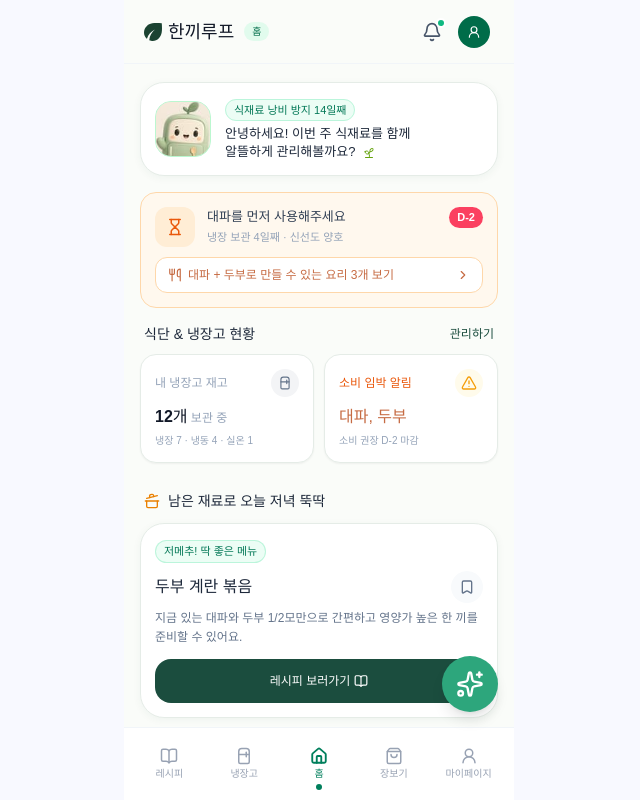
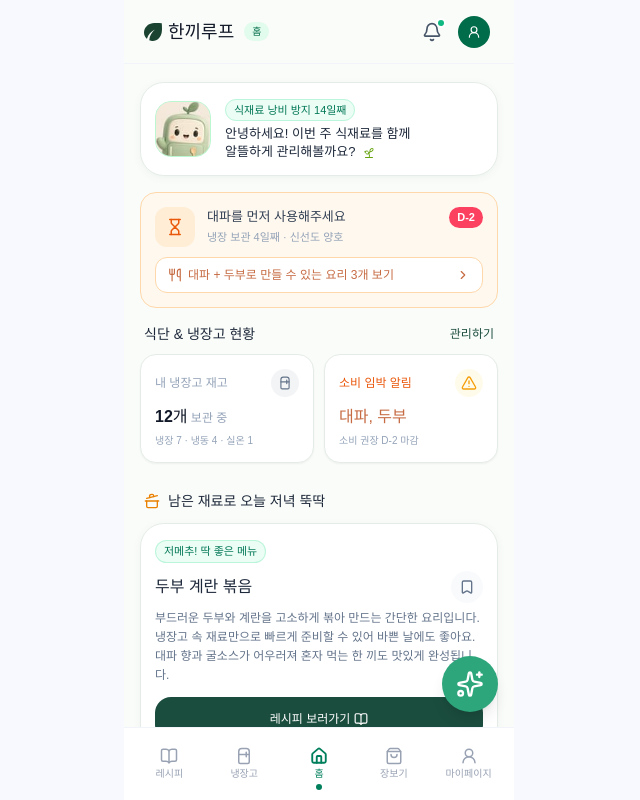
Before and after one commit to cntjdus/est-ai-challengers-2-hackathon-fe, a React (Vite) app in the folder hankkiloop/: page / in a window 1280 px wide. Shown: the whole page, without its empty margins (321-961 px from the left). Built offline with nearby package versions, Linux system fonts and the light colour scheme.

Commit message:
fix: 직전 수정 내용 백엔드 api 연동 가능하게

```diff
--- a/hankkiloop/src/components/home/HomeRecipeCard.jsx
+++ b/hankkiloop/src/components/home/HomeRecipeCard.jsx
@@ -1,13 +1,12 @@
 import { useState } from 'react'
 import { Bookmark, BookOpen, Timer } from 'lucide-react'
-// Figma 원본 사진 확보 후 imageSrc에 로컬 에셋을 전달합니다.
-export default function HomeRecipeCard({ imageSrc, onOpen }) {
+export default function HomeRecipeCard({ recipe, onOpen }) {
   const [saved, setSaved] = useState(false)
   return <article className="rounded-3xl border border-[#e5ece7] bg-white p-3.5 shadow-[0_2px_8px_rgba(27,77,62,0.05)]">
-    {imageSrc && <div className="relative mb-3 overflow-hidden rounded-2xl"><img src={imageSrc} alt="두부와 계란, 대파를 볶아 담은 요리" className="aspect-[2/1] w-full object-cover" /><span className="absolute right-2 bottom-3 flex items-center gap-1 rounded-full bg-black/50 px-2 py-1 text-[11px] text-white"><Timer aria-hidden="true" className="size-3" />15분 완성</span></div>}
+    {recipe.image && <div className="relative mb-3 overflow-hidden rounded-2xl"><img src={recipe.image} alt={recipe.title} className="aspect-[2/1] w-full object-cover" /><span className="absolute right-2 bottom-3 flex items-center gap-1 rounded-full bg-black/50 px-2 py-1 text-[11px] text-white"><Timer aria-hidden="true" className="size-3" />{recipe.minutes}분 완성</span></div>}
     <span className="inline-block rounded-full border border-[#a7f3d0]/70 bg-[#ecfdf5] px-2 py-0.5 text-[11px] text-[#047857]">저메추! 딱 좋은 메뉴</span>
-    <div className="mt-2 flex items-center justify-between"><h3 className="text-base text-[#1e293b]">두부 계란 볶음</h3><button type="button" aria-label="레시피 저장" aria-pressed={saved} onClick={() => setSaved(!saved)} className="flex size-8 items-center justify-center rounded-full bg-[#f8fafc] text-[#64748b] aria-pressed:bg-[#d1fae5] aria-pressed:text-[#006c49]"><Bookmark aria-hidden="true" className="size-4" fill={saved ? "currentColor" : "none"} /></button></div>
-    <p className="mt-1.5 text-xs leading-[19px] text-[#64748b]">지금 있는 대파와 두부 1/2모만으로 간편하고 영양가 높은 한 끼를 준비할 수 있어요.</p>
-    <button type="button" onClick={onOpen} className="mt-3 flex min-h-11 w-full items-center justify-center gap-1 rounded-2xl bg-[#1b4d3e] px-3 text-xs text-white">레시피 보러가기<BookOpen aria-hidden="true" className="size-3.5" /></button>
+    <div className="mt-2 flex items-center justify-between"><h3 className="text-base text-[#1e293b]">{recipe.title}</h3><button type="button" aria-label="레시피 저장" aria-pressed={saved} onClick={() => setSaved(!saved)} className="flex size-8 items-center justify-center rounded-full bg-[#f8fafc] text-[#64748b] aria-pressed:bg-[#d1fae5] aria-pressed:text-[#006c49]"><Bookmark aria-hidden="true" className="size-4" fill={saved ? "currentColor" : "none"} /></button></div>
+    <p className="mt-1.5 text-xs leading-[19px] text-[#64748b]">{recipe.description ?? recipe.ingredientSummary}</p>
+    <button type="button" onClick={() => onOpen(recipe.id)} className="mt-3 flex min-h-11 w-full items-center justify-center gap-1 rounded-2xl bg-[#1b4d3e] px-3 text-xs text-white">레시피 보러가기<BookOpen aria-hidden="true" className="size-3.5" /></button>
   </article>
 }
--- a/hankkiloop/src/pages/Home.jsx
+++ b/hankkiloop/src/pages/Home.jsx
@@ -4,8 +4,12 @@ import HomeHeader from '../components/home/HomeHeader'
 import HomeRecipeCard from '../components/home/HomeRecipeCard'
 import BottomNavigation from '../components/common/BottomNavigation'
 import character from '../assets/hankkiloop-character.png'
+import { recipes, sortRecipesByLatest } from '../data/recipes'
 
-export default function Home({ onNavigate }) {
+// API 연결 시 동일한 레시피 형식의 추천 목록을 recommendedRecipes로 전달합니다.
+const defaultRecommendedRecipes = sortRecipesByLatest(recipes).slice(0, 1)
+
+export default function Home({ onNavigate, recommendedRecipes = defaultRecommendedRecipes }) {
   const pageRef = useRef(null)
   useEffect(() => { pageRef.current.focus() }, [])
   const handleRecipe = () => {
@@ -33,7 +37,7 @@ export default function Home({ onNavigate }) {
             <div className="rounded-2xl border border-[#e5ece7] bg-white p-3.5 shadow-xs"><div className="flex items-center justify-between gap-1"><h3 className="text-xs text-[#ea580c]">소비 임박 알림</h3><span aria-hidden="true" className="flex size-7 items-center justify-center rounded-full bg-[#fffbeb] text-sm text-[#f59e0b]"><TriangleAlert aria-hidden="true" className="size-4" /></span></div><p className="mt-2 text-base text-[#c66b43]">대파, 두부</p><p className="mt-1 text-[10px] text-[#94a3b8]">소비 권장 D-2 마감</p></div>
           </div>
         </section>
-        <section className="mt-7"><h2 className="mb-3 flex items-center gap-2 px-1 text-sm text-[#1e293b]"><CookingPot aria-hidden="true" className="size-4 text-[#ea8000]" />남은 재료로 오늘 저녁 뚝딱</h2><HomeRecipeCard onOpen={() => onNavigate('/recipe/tofu')} /></section>
+        <section className="mt-7"><h2 className="mb-3 flex items-center gap-2 px-1 text-sm text-[#1e293b]"><CookingPot aria-hidden="true" className="size-4 text-[#ea8000]" />남은 재료로 오늘 저녁 뚝딱</h2><div className="space-y-3">{recommendedRecipes.map((recipe) => <HomeRecipeCard key={recipe.id} recipe={recipe} onOpen={(id) => onNavigate(`/recipe/${encodeURIComponent(id)}`)} />)}</div></section>
         <aside className="mt-4 flex items-center gap-3 rounded-2xl border border-[#d1fae5] bg-[#ecfdf5]/70 p-3.5"><span className="flex size-9 shrink-0 items-center justify-center rounded-xl border border-[#a7f3d0]/70 bg-white"><Lightbulb aria-hidden="true" className="size-5 text-[#008b65]" /></span><p className="text-xs leading-[17px] text-[#334155]">대파는 송송 썰어 냉동실에 보관하면<br /><span className="text-[11px] text-[#94a3b8]">최대 한 달 동안 향긋하고 신선하게 쓸 수 있어요.</span></p></aside>
       </main>
       <BottomNavigation onNavigate={onNavigate} />
```
